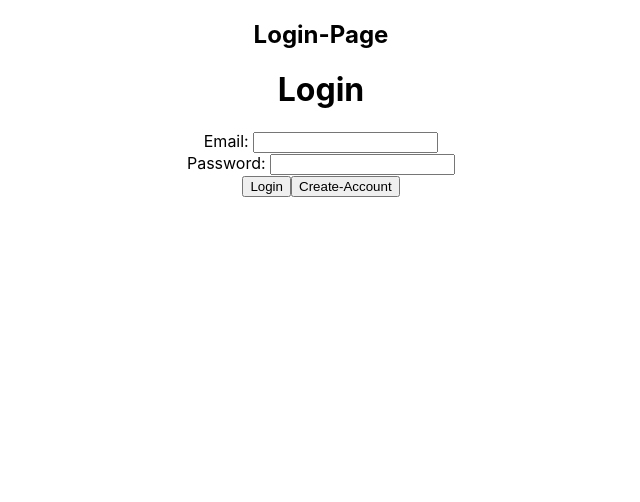
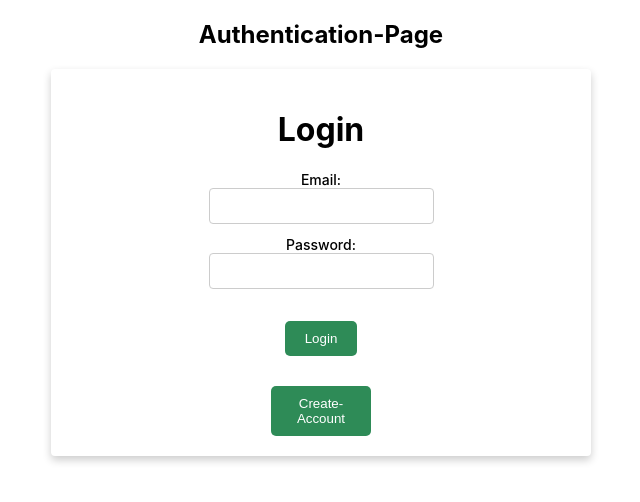
Before and after one commit to Book-Bros/phase-4-books-client, a React (Create React App) app: page / in a window 1280 px wide. Shown: the top 502 px of the page, without its empty margins (319-959 px from the left). Built offline with nearby package versions, Linux system fonts and the light colour scheme.

Commit message:
done styling the login/signup

```diff
--- a/src/app/App.js
+++ b/src/app/App.js
@@ -17,7 +17,7 @@ function App() {
   }else{
     return(
       <div className="App">
-      <h2>Login-Page</h2>
+      <h2>Authentication-Page</h2>
       {showLogin ? (
       <Login setShowLogin={setShowLogin} setLoggedIn={setLoggedIn} />
       ) : (
--- a/src/components/Authenticate/Login.js
+++ b/src/components/Authenticate/Login.js
@@ -1,4 +1,5 @@
 import React from "react";
+// import "./Signup.css"
 
 export default function Login({setLoggedIn, setShowLogin}){
 
@@ -6,15 +7,13 @@ const OpenSignup = () => {
     setShowLogin(false)
     console.log("going to signup")
 }
-
-
 const GoHome = () => {
     console.log("going to home")
     setLoggedIn(true)
 }
 
     return(
-        <div>
+        <div className="signup-card">
             <h1>Login</h1>
             <div className="txt_field">
                 <label htmlFor="email">Email: </label>
@@ -24,8 +23,11 @@ const GoHome = () => {
                 <label htmlFor="password">Password: </label>
                 <input type="email" name="" id="" />
             </div>
-            <button onClick={GoHome}>Login</button>
-            <button onClick={OpenSignup}>Create-Account</button>
+            <div className="buttons">
+                <button onClick={GoHome}>Login</button>
+                <button onClick={OpenSignup}>Create-Account</button>
+            </div>
+
         </div>
     )
 }
--- /dev/null
+++ b/src/components/Authenticate/Signup.css
@@ -0,0 +1,89 @@
+/* Add the following CSS rules to Signup.css file */
+.signup-card {
+    display: flex;
+    flex-direction: column;
+    justify-content: center;
+    align-items: center;
+  background-color: #fff;
+  border-radius: 4px;
+  box-shadow: 0px 4px 8px rgba(0, 0, 0, 0.2);
+  padding: 20px;
+  margin: auto;
+  max-width: 500px;
+  width: calc(100% - 40px); /* improved responsive design for smaller screens */
+}
+
+.txt_field {
+  display: flex; /* display elements in a row */
+  flex-direction: column; /* stack label and input field vertically */
+  margin-bottom: 12px;
+}
+
+label {
+  font-size: 14px; /* slightly smaller font size for labels */
+  font-weight: 500; /* bold font weight for labels */
+}
+
+input {
+  padding: 8px;
+  border: 1px solid #ccc; /* add a light grey border to input fields */
+  border-radius: 4px;
+  font-size: 16px;
+  font-weight: 500;
+}
+
+button {
+  background-color: #008CBA;
+  color: #fff;
+  padding: 10px 16px;
+  border: none;
+  border-radius: 4px;
+  cursor: pointer;
+  transition: all 0.3s ease-in-out; /* add a smooth transition effect */
+}
+
+button:hover {
+  background-color: #005F6B;
+}
+
+.buttons {
+  display: flex; /* display buttons in a row */
+  justify-content: space-between; /* distribute space evenly between buttons */
+  margin-top: 20px;
+}
+
+/* Add the following CSS rules to Login.css file */
+.login-card {
+  background-color: #fff;
+  border-radius: 4px;
+  box-shadow: 0px 4px 8px rgba(0, 0, 0, 0.2);
+  padding: 20px;
+  margin: auto;
+  max-width: 500px;
+  width: calc(100% - 40px); /* improved responsive design for smaller screens */
+}
+
+/* The rest of the .txt_field, input and button styles are reused from Signup.css */
+
+.buttons {
+    display: flex;
+    justify-content: center;
+    align-items: center;
+    flex-direction: column;
+    width: 100px;
+    gap: 30px; /* adjust the distance between buttons */
+  }
+
+  button {
+    background-color: #2e8b57; /* set background color */
+    color: white; /* set text color */
+    padding: 10px 20px; /* adjust padding */
+    border: none;
+    border-radius: 5px;
+    cursor: pointer;
+    transition: background-color 0.3s ease;
+  }
+
+  button:hover {
+    background-color: #3cb371; /* change background color on hover */
+  }
--- a/src/components/Authenticate/Signup.js
+++ b/src/components/Authenticate/Signup.js
@@ -1,4 +1,5 @@
 import React from "react";
+import "./Signup.css"
 
 export default function Signup({setShowLogin}){
 
@@ -8,7 +9,7 @@ export default function Signup({setShowLogin}){
     }
 
     return(
-        <div>
+        <div className="signup-card">
             <h1>Signup</h1>
             <div className="txt_field">
                 <label htmlFor="username">Username: </label>
@@ -26,8 +27,11 @@ export default function Signup({setShowLogin}){
                 <label htmlFor="password">Confirm-Password: </label>
                 <input type="email" name="" id="" />
             </div>
-            <button onClick={OpenLogin}>Signup</button>
-            <button onClick={OpenLogin}>go-to-Login</button>
+            <div className="buttons">
+                <button onClick={OpenLogin}>Signup</button>
+                <button onClick={OpenLogin}>go-to-Login</button>
+            </div>
+
         </div>
     )
 }
```
